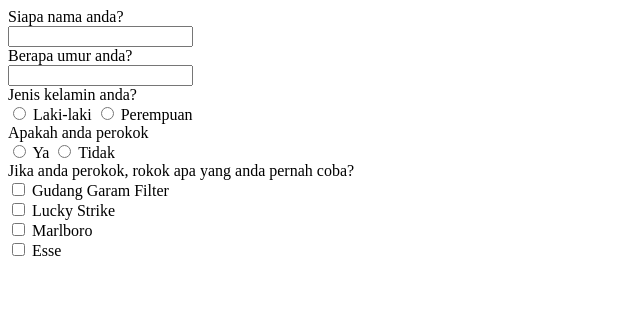
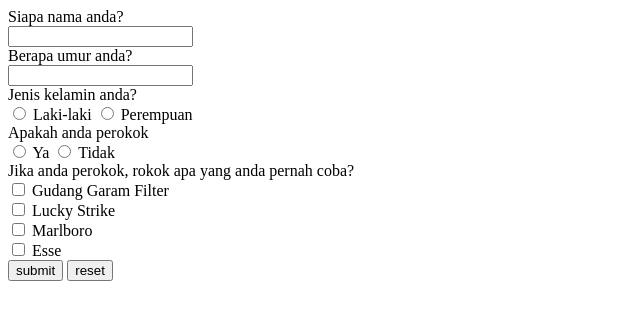
Before and after one commit to MohamadDimasPrayoga1010/koda-b4-html5, a plain HTML site: page index.html in a window 1280 px wide. Shown: the whole page, without its empty margins (0-640 px from the left). Drawn offline with Linux system fonts and the light colour scheme.

Commit message:
feat: add reset and submit input

```diff
--- a/index.html
+++ b/index.html
@@ -6,7 +6,7 @@
     <title>Form</title>
   </head>
   <body>
-    <!-- form>div*5 -->
+    <!-- form>div*6 -->
     <form action="">
       <div>
         <!-- label[for=]{Siapa nama anda?}+br+input:text-->
@@ -48,6 +48,14 @@
         <input type="checkbox" name="" id="">
         <label for="">Esse</label>
       </div>
+
+      <div>
+        <!-- input[type=submit][value=submit] -->
+        <input type="submit" value="submit">
+        <!-- input[type=reset][value=reset] -->
+        <input type="reset" value="reset">
+      </div>
     </form>
+
   </body>
 </html>
```
